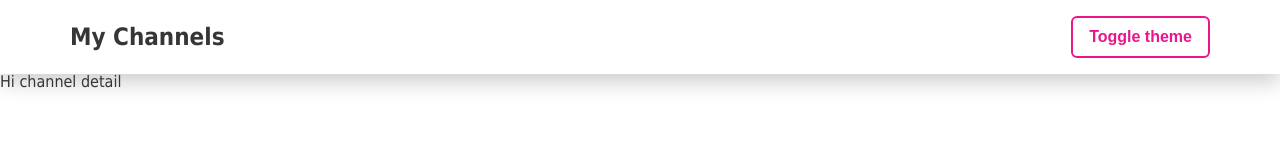
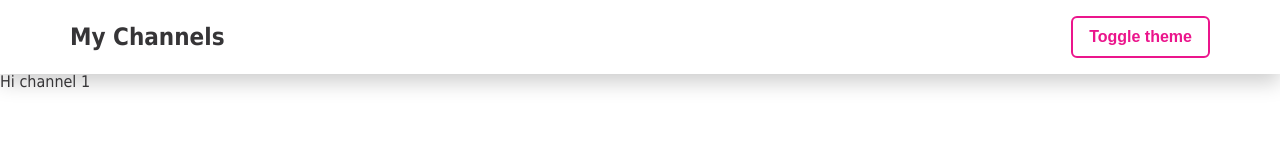
Before and after one commit to cakasuma/tv-channels, a React (Create React App) app: page /channel/1 in a window 1280 px wide. Shown: the top 164 px of the page. Built offline with nearby package versions, Linux system fonts and the light colour scheme; what mobx-utils would draw is missing.

Commit message:
feat: useparams to get id from channel

```diff
--- a/src/pages/channel-detail/index.js
+++ b/src/pages/channel-detail/index.js
@@ -1,7 +1,9 @@
 import React from 'react'
+import { useParams } from 'react-router-dom'
 
 const ChannelDetail = () => {
-    return <div>Hi channel detail</div>
+    const { channel_id } = useParams()
+    return <div>Hi channel {channel_id}</div>
 }
 
 export default ChannelDetail
--- a/src/pages/channels/_search.js
+++ b/src/pages/channels/_search.js
@@ -7,6 +7,8 @@ const WithReset = styled(Input)`
     &:focus ~ svg,
     &:active ~ svg {
         opacity: 1;
+        cursor: pointer;
+        pointer-events: auto;
     }
 `
 
@@ -24,7 +26,8 @@ const Reset = styled(XCircle)`
     margin-left: -45px;
     margin-right: 25px;
     fill: ${({ theme }) => theme.color_secondary};
-    cursor: pointer;
+    cursor: text;
+    pointer-events: none;
 `
 
 const Search = ({ search, setSearch }) => {
```
